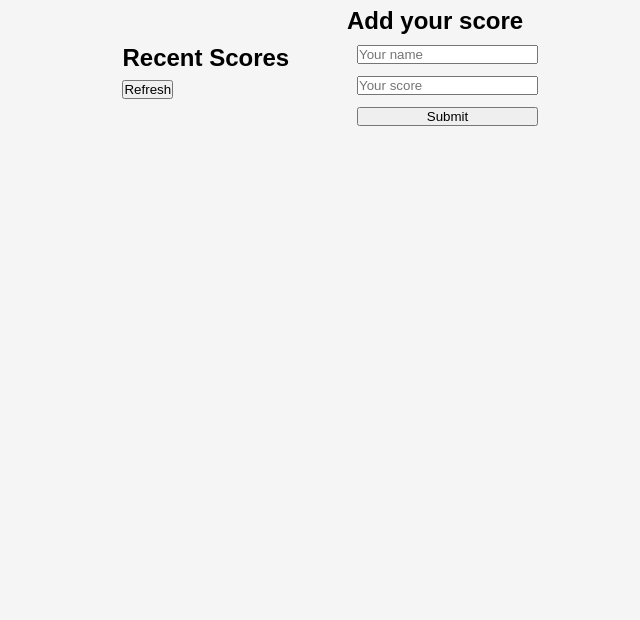
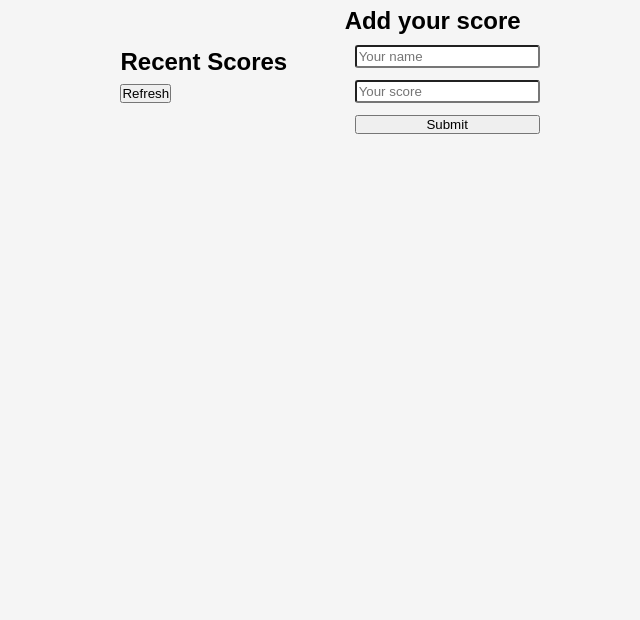
Before and after one commit to Obote/Leaderboard, a website built with webpack: page src/index.html in a window 1280 px wide. Shown: the part 180-800 px from the top of the page, without its empty margins (290-930 px from the left). Built offline with nearby package versions, Linux system fonts and the light colour scheme; no server answers.

Commit message:
Style the input field

```diff
--- a/src/style.css
+++ b/src/style.css
@@ -43,3 +43,8 @@ form {
   gap: 12px;
   width: 100%;
 }
+
+form input {
+  padding: 2px;
+  border-radius: 3px;
+}
```
